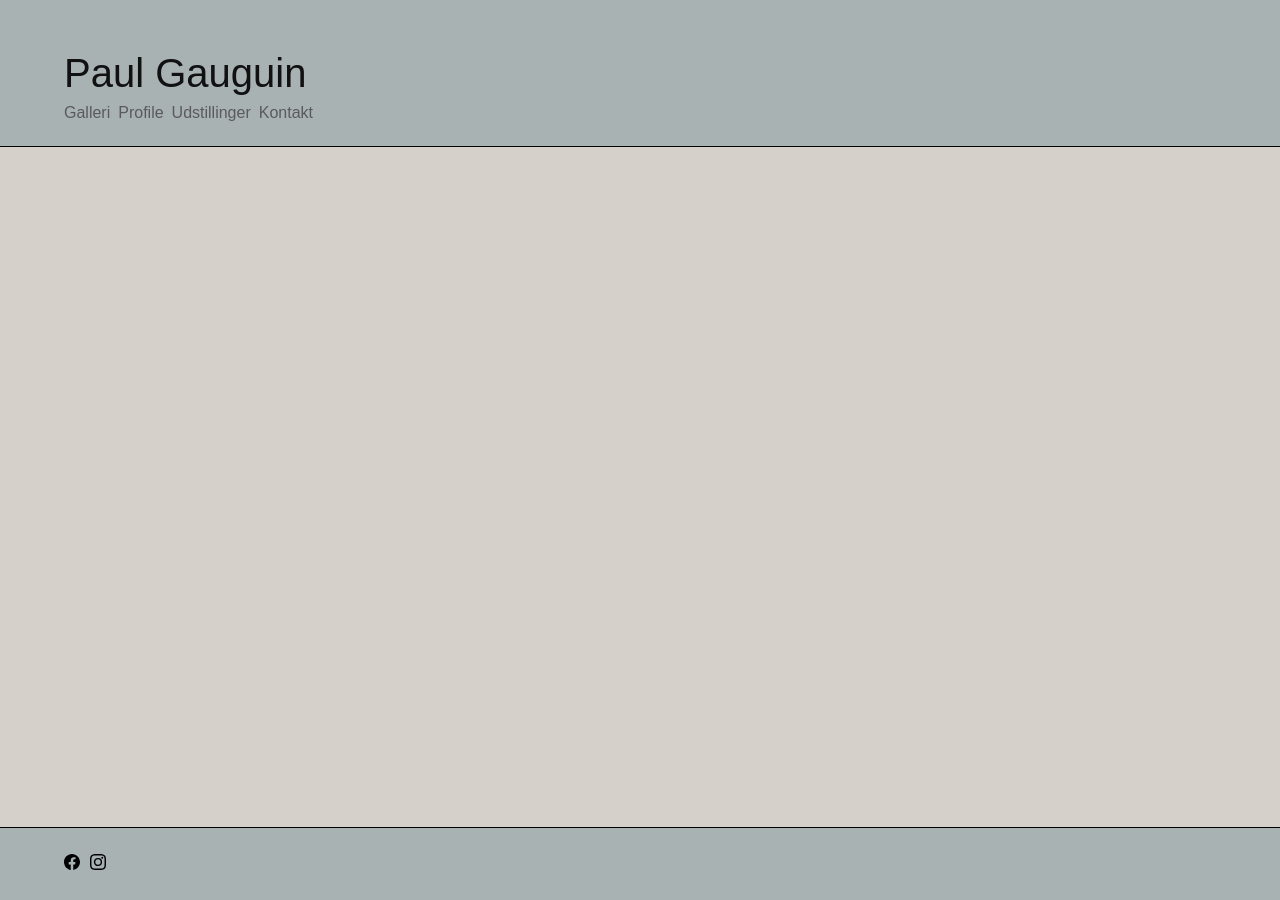
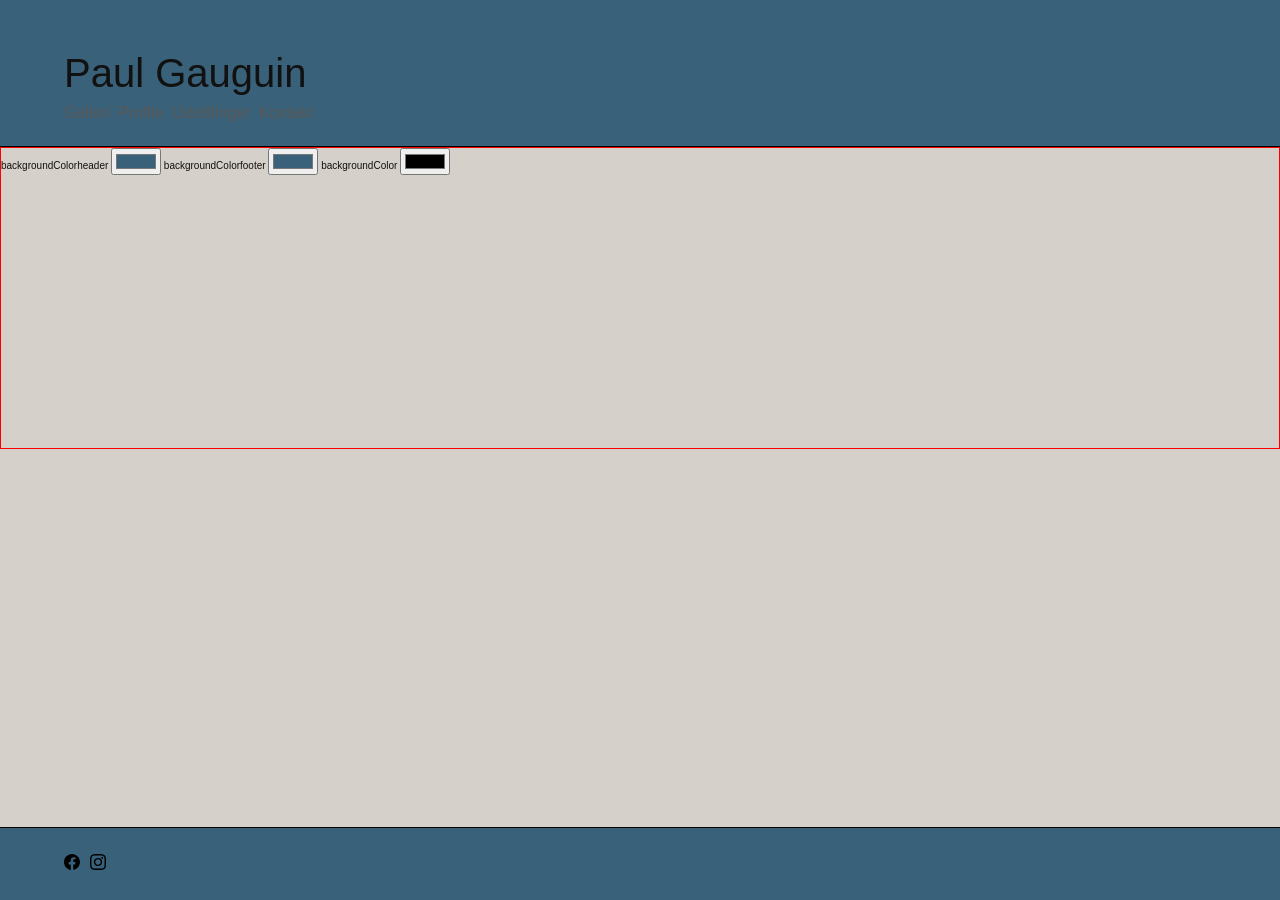
Before and after one commit to pwademo/test3, a Jekyll site: the page built from pages/index.md, in a window 1280 px wide. Built offline with Jekyll 4.4.1, drawn with Linux system fonts in a browser that asks for light colours.

Commit message:
colorselectors

```diff
--- a/_config.yml
+++ b/_config.yml
@@ -17,7 +17,8 @@
 #
 colors:
   background-color: "rgb(213,209,202)"
-  background-color-header: "rgb(168,178,179)"
+  background-color-header: "#396179"
+  background-color-footer: "#396179"
   font-color: "#111"
   font-color-menu: "rgb(91, 90, 90)"
   font-color-menuactive: "red"
--- a/_includes/template/footer.html
+++ b/_includes/template/footer.html
@@ -1,4 +1,4 @@
-<footer>
+<footer id="footer">
 <!--<div>
         <p><a href="{{ '/' | relative_url }}">{{ site.title }}</a> | {{ site.description }}, {{ site.author }} {{ site.year }}</p>
     </div> -->
--- a/_includes/template/header.html
+++ b/_includes/template/header.html
@@ -1,4 +1,4 @@
-<header>
+<header id="header">
   <nav class="navbar">
           <div class="menu" id="menu">
               <a class="navbar-brand" href="{{ '/' | relative_url }}">{{ site.title }}</a>
--- a/_layouts/default.html
+++ b/_layouts/default.html
@@ -6,9 +6,25 @@
     <body>
         {% include template/header.html %}
 
+        <div style="border: solid 1px red;height: 300px; font-size: x-small;">
+         <label for"inputBackgroundColorheader">backgroundColorheader</label>
+         <input type="color" id="inputBackgroundColorheader" oninput="changeColor('backgroundColorheader','inputBackgroundColorheader','--background-color-header')">
+         <label for"inputBackgroundColorfooter">backgroundColorfooter</label>
+         <input type="color" id="inputBackgroundColorfooter" oninput="changeColor('backgroundColorfooter','inputBackgroundColorfooter','--background-color-footer')">
+         <label for"inputBackgroundColor">backgroundColor</label>
+         <input type="color" id="inputBackgroundColor" oninput="changeColor('backgroundColor','inputBackgroundColor','--background-color')">
+
+       <!--   <input type="color" id="inputBackgroundColorfooter" oninput="changeColorfooter()"> -->
+        </div>
+
+
         <main id="maincontent" role="main" aria-label="Content">
             {{ content }}
         </main>
+
+<!--         <label for"backgroundColor">backgroundColor</label><input type="color" id="backgroundColor" oninput="changeBackgroundColor()">
+         -->
+
 
         {% if site.nofooter!=true %}
             {% if page.nofooter!=true %}
@@ -17,5 +33,52 @@
         {% endif %}
 
         {% include template/foot.html %}
+
+
+
+        <script>
+/*             function changeBackgroundColor() {
+                var userColor = document.getElementById('backgroundColor').value;
+                console.log(e);
+                localStorage.setItem('backgroundColor', document.body.style.backgroundColor = userColor);
+            }
+
+            if(localStorage.backgroundColor) {
+                document.getElementById('backgroundColor').value = localStorage.backgroundColor;
+                document.body.style.backgroundColor= localStorage.backgroundColor;
+            } else {
+                document.getElementById('backgroundColor').value="#cc00ff";
+            } */
+
+
+            function changeColor(storagename,thisid,cssvarname) {
+                const userColor = document.getElementById(thisid).value;
+                document.documentElement.style.setProperty(cssvarname, userColor);
+                localStorage.setItem(storagename, userColor);
+            }
+
+
+            function initColor(storagename,cssvarname,thisid){
+                if(localStorage[storagename]) {
+                    const _localStoreColor=localStorage[storagename];
+                    document.documentElement.style.setProperty(cssvarname, _localStoreColor);
+                    document.getElementById(thisid).value = _localStoreColor;
+                }
+                else {
+                    console.log(cssvarname);
+                    const _colorfromcss=getComputedStyle(document.documentElement).getPropertyValue(cssvarname);
+                    console.log("XXXX",_colorfromcss);
+                    localStorage.setItem(storagename, _colorfromcss.trim());
+                    document.getElementById(thisid).value = _colorfromcss.trim();
+                }
+            }
+            initColor("backgroundColorheader","--background-color-header","inputBackgroundColorheader");
+            initColor("backgroundColorfooter","--background-color-footer","inputBackgroundColorfooter");
+            initColor("backgroundColor","--background-color","inputBackgroundColor");
+
+
+
+
+        </script>
     </body>
 </html>
--- a/_sass/_menu.scss
+++ b/_sass/_menu.scss
@@ -11,7 +11,7 @@
     flex: 0;
     padding-top: 1em;
     padding-bottom:  1em;
-    background-color: var(--background-color-header);
+    background-color: var(--background-color-footer);
     border-top:solid 1px black;
 
   }
@@ -44,7 +44,7 @@
   }
   .navbar  .menu {
     overflow: hidden;
-    background-color:var(--background-color-header);
+    /* background-color:var(--background-color-header); */
     display: flex;
    /*  justify-content:flex-start; */
 
--- a/assets/css/custom.scss
+++ b/assets/css/custom.scss
@@ -22,6 +22,12 @@
     --background-color-header: {{ site.colors.background-color-header}};
   {% else %}
     --background-color-header: pink;
+  {% endif %}
+
+  {% if site.colors.background-color-footer %}
+    --background-color-footer: {{ site.colors.background-color-footer}};
+  {% else %}
+    --background-color-footer: pink;
   {% endif %}
 
 
```
